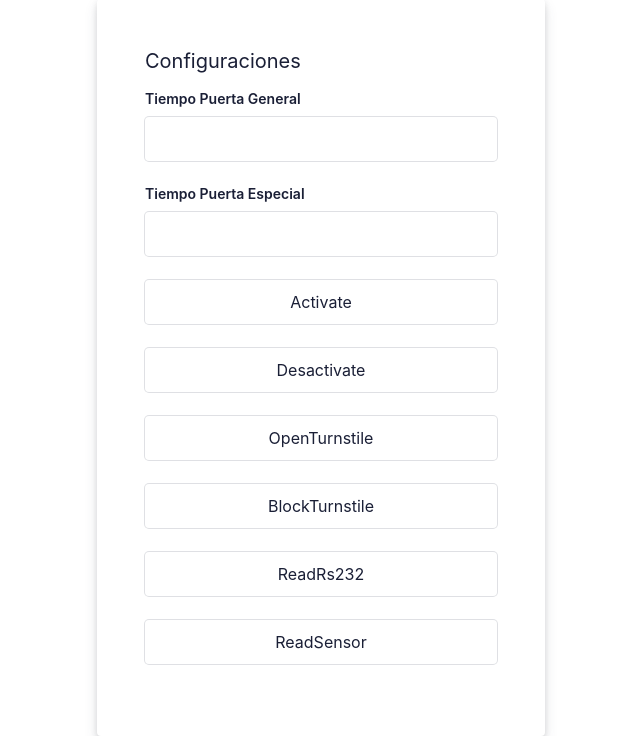
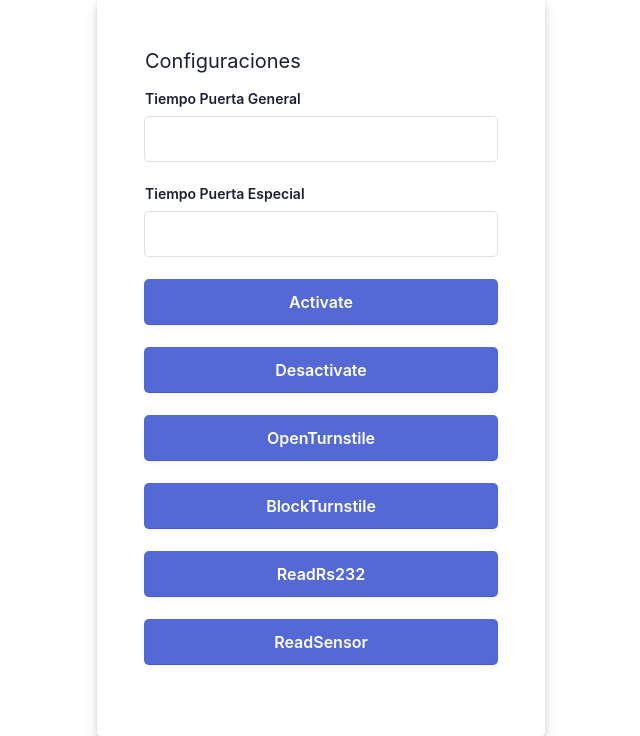
Before and after one commit to ctucl123/api_ctucl_parada, a Flask app: page / in a window 1280 px wide. Shown: the part 136-872 px from the top of the page, without its empty margins (319-959 px from the left). Run offline with Flask 3, Linux system fonts and the light colour scheme.

Commit message:
se mejoran los estilos

```diff
--- a/static/style.css
+++ b/static/style.css
@@ -146,7 +146,7 @@
                   rgba(0, 0, 0, 0) 0px 0px 0px 0px;
   }
 
-  button[type="submit"] {
+  input[type="submit"] {
       background-color: rgb(84, 105, 212);
       box-shadow: rgba(0, 0, 0, 0) 0px 0px 0px 0px,
                   rgba(0, 0, 0, 0) 0px 0px 0px 0px,
```
